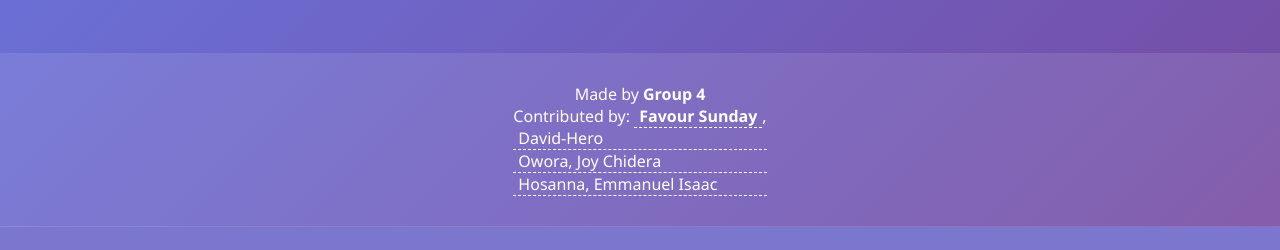
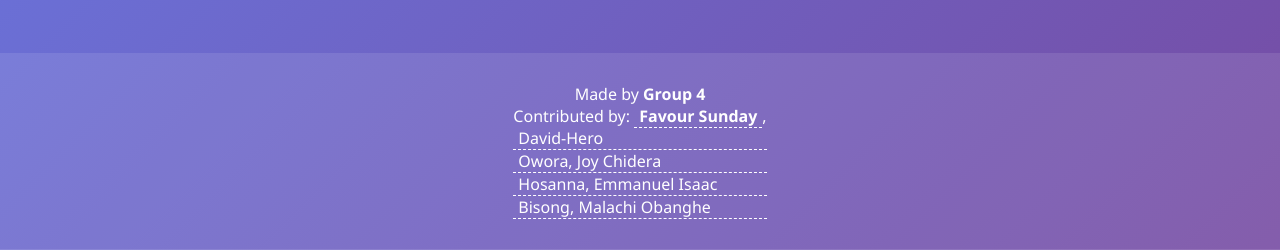
Before and after one commit to Faculty-of-Computing/WeatherApp, a Flask app: page / in a window 1280 px wide. Shown: the part 611-861 px from the top of the page. Before the commit the page ends 838 px from the top, so only its background shows below. Run offline with Flask 3, Linux system fonts and the light colour scheme.

Commit message:
Update index.html

```diff
--- a/templates/index.html
+++ b/templates/index.html
@@ -367,6 +367,7 @@
                 <span contenteditable="true" style="border-bottom: 1px dashed #fff; padding: 0 5px;">David-Hero</span>
                 <span contenteditable="true" style="border-bottom: 1px dashed #fff; padding: 0 5px;">Owora, Joy Chidera</span>
                <span contenteditable="true" style="border-bottom: 1px dashed #fff; padding: 0 5px;">Hosanna, Emmanuel Isaac</span>
+                <span contenteditable="true" style="border-bottom: 1px dashed #fff; padding: 0 5px;">Bisong, Malachi Obanghe</span>
 
             </p>
         </div>
```
